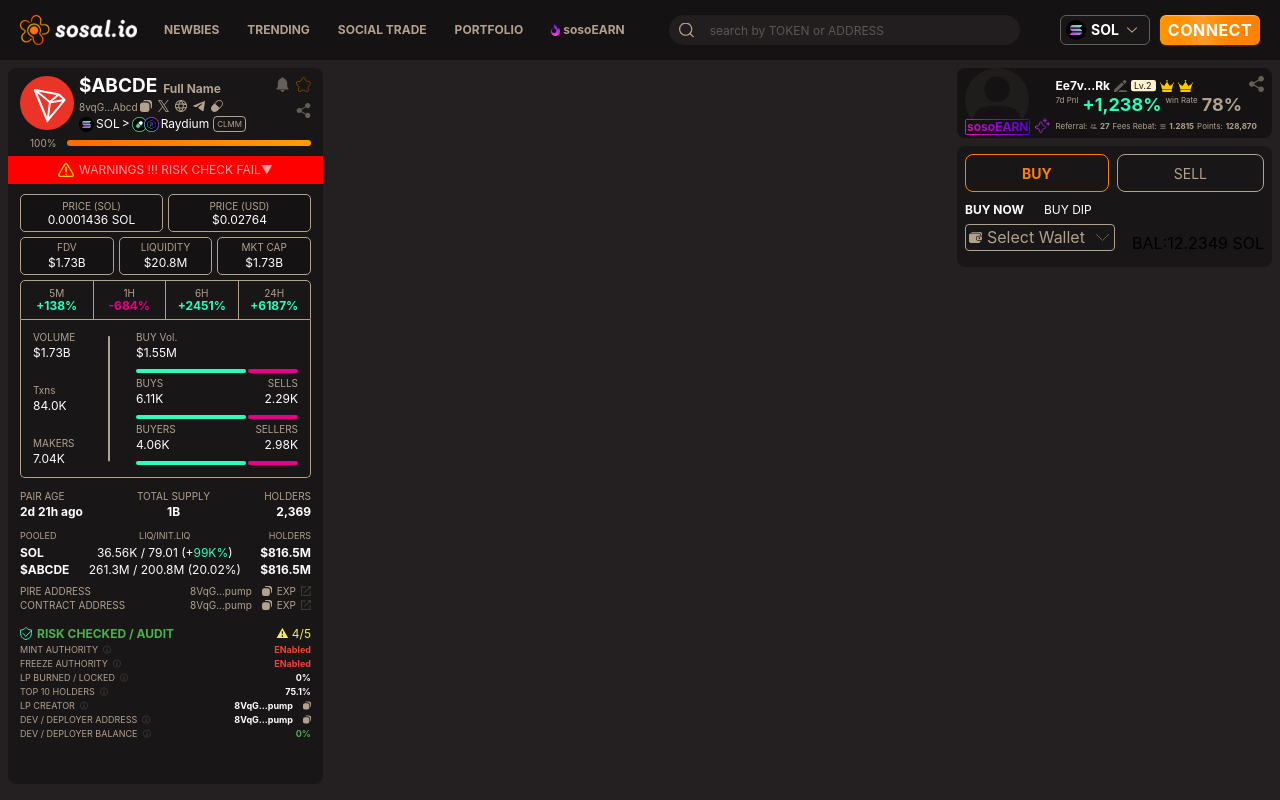
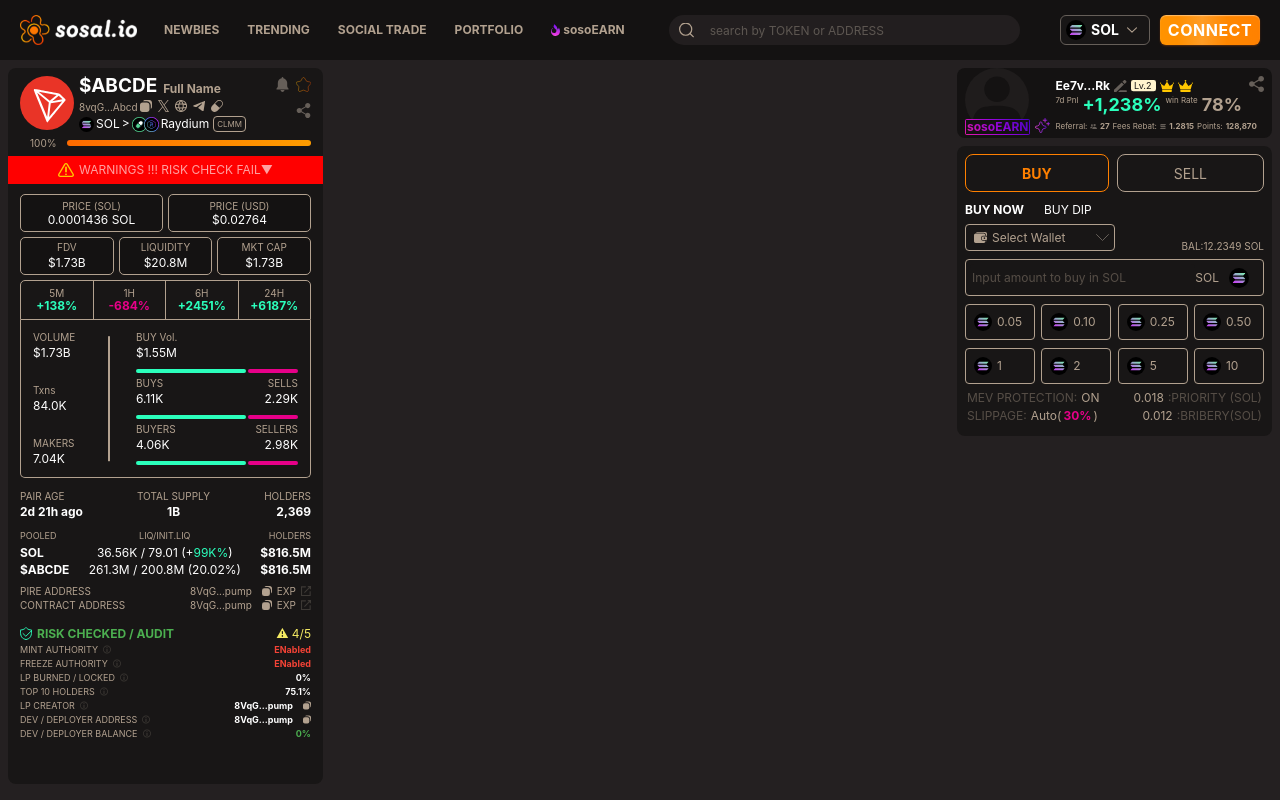
Before and after one commit to Lylilaaaa/Sosal.io, a Vue app in the folder font-code/: page / in a window 1280 px wide. Built offline with nearby package versions, Linux system fonts and the light colour scheme.

Commit message:
buy Top样式完善

```diff
--- a/font-code/src/components/RightBar.vue
+++ b/font-code/src/components/RightBar.vue
@@ -49,7 +49,66 @@
             <span class="text">Select Wallet</span>
             <img class="select" src="/ui/Asset 80.svg" alt="" />
           </div>
-          <span>BAL:12.2349 SOL</span>
+          <span class="text">BAL:12.2349 SOL</span>
+        </div>
+        <div class="price">
+          <input type="text" placeholder="Input amount to buy in SOL" />
+          <span>SOL</span>
+          <img src="/ui/Asset27.svg" alt="" />
+        </div>
+        <div class="selectPrice">
+          <div class="clickPrice">
+            <img src="/ui/Asset27.svg" alt="" />
+            <span>0.05</span>
+          </div>
+          <div class="clickPrice">
+            <img src="/ui/Asset27.svg" alt="" />
+            <span>0.10</span>
+          </div>
+          <div class="clickPrice">
+            <img src="/ui/Asset27.svg" alt="" />
+            <span>0.25</span>
+          </div>
+          <div class="clickPrice">
+            <img src="/ui/Asset27.svg" alt="" />
+            <span>0.50</span>
+          </div>
+          <div class="clickPrice">
+            <img src="/ui/Asset27.svg" alt="" />
+            <span>1</span>
+          </div>
+          <div class="clickPrice">
+            <img src="/ui/Asset27.svg" alt="" />
+            <span>2</span>
+          </div>
+          <div class="clickPrice">
+            <img src="/ui/Asset27.svg" alt="" />
+            <span>5</span>
+          </div>
+          <div class="clickPrice">
+            <img src="/ui/Asset27.svg" alt="" />
+            <span>10</span>
+          </div>
+          <div class="mev">
+            <span>
+              <span class="opacity">MEV PROTECTION:</span>
+              <span>ON</span>
+            </span>
+            <span>
+              <span>0.018</span>
+              <span class="opacity">:PRIORITY (SOL)</span>
+            </span>
+          </div>
+          <div class="mev">
+            <span>
+              <span class="opacity">SLIPPAGE:</span>
+              <span>Auto(<span class="red">30%</span>)</span>
+            </span>
+            <span>
+              <span>0.012</span>
+              <span class="opacity">:BRIBERY(SOL)</span>
+            </span>
+          </div>
         </div>
       </div>
       <div class="buySetting"></div>
@@ -253,13 +312,21 @@
   line-height: 27px;
   border-radius: 4px;
 }
+.selectWalletTop .text {
+  font-size: 12px;
+}
+
+span.text {
+  font-size: 10px;
+  color: #b2a18f;
+}
 
 .selectWalletTop img {
   width: 13px;
 }
 
 .selectWalletTop .wallet {
-  margin-left: 3px;
+  margin-left: 8px;
 }
 .selectWalletTop .select {
   margin-left: auto;
@@ -270,4 +337,94 @@
   background-color: #181616;
   border-radius: 8px;
 }
+
+.price {
+  display: flex;
+  justify-content: space-between;
+  align-items: center;
+  border: 1px solid #b2a18f;
+  border-radius: 4px;
+  padding: 4px;
+}
+.price input {
+  width: 230px;
+  height: 27px;
+  background-color: #181616;
+  border: 1px solid #b2a18f;
+  border-radius: 4px;
+  color: #b2a18f;
+  font-size: 12px;
+  outline: none;
+  border: 0;
+  /* input默认文字样式设置 */
+}
+
+input::placeholder {
+  color: #b2a18f;
+  font-weight: normal;
+  font-size: 12px;
+  opacity: 0.4;
+}
+
+.price span {
+  color: #b2a18f;
+  font-size: 12px;
+}
+
+.price img {
+  width: 20px;
+  margin: 0 10px;
+}
+
+.selectPrice {
+  width: 100%;
+  display: flex;
+  justify-content: space-between;
+  align-items: center;
+  margin-top: 8px;
+  flex-wrap: wrap;
+}
+.clickPrice {
+  width: 70px;
+  border: 1px solid #b2a18f;
+  gap: 5px;
+  padding: 8px;
+  display: flex;
+  justify-content: flex-start;
+  align-items: center;
+  border-radius: 4px;
+  color: #b2a18f;
+  margin-bottom: 8px;
+}
+
+.clickPrice span {
+  font-size: 12px;
+}
+.selectPrice img {
+  width: 18px;
+}
+
+.mev {
+  width: 100%;
+  display: flex;
+  justify-content: space-between;
+  font-size: 12px;
+  color: #b2a18f;
+
+  margin-bottom: 6px;
+}
+
+.opacity {
+  opacity: 0.4;
+}
+
+.mev .red {
+  color: #e70089;
+  font-weight: bold;
+}
+
+.mev span span {
+  color: #b2a18f;
+  margin: 2px;
+}
 </style>
```
